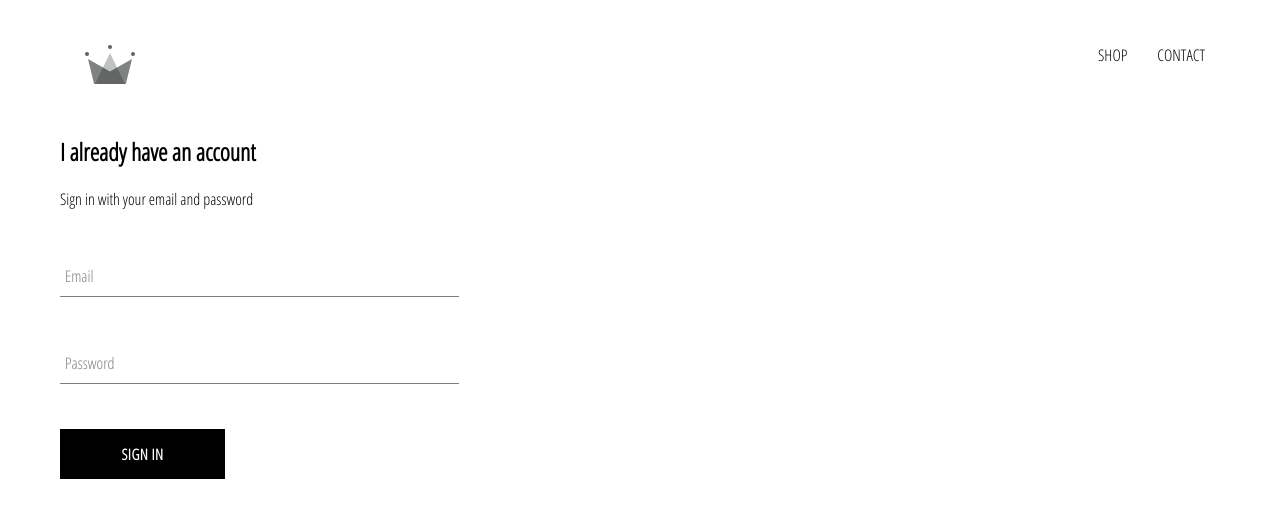
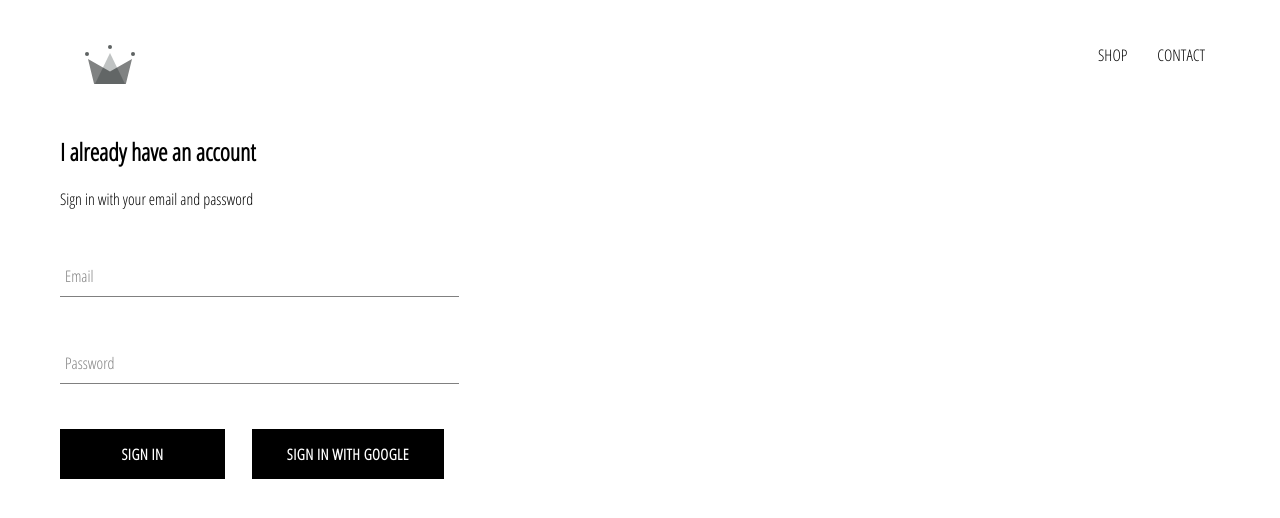
Before and after one commit to kpl8313/crwn-clothing, a React (Create React App) app: page /signin in a window 1280 px wide. Shown: the top 518 px of the page. Built offline with nearby package versions, Linux system fonts and the light colour scheme.

Commit message:
integrated firebase into application and added sign in with google

```diff
--- a/package.json
+++ b/package.json
@@ -6,6 +6,7 @@
     "@testing-library/jest-dom": "^5.11.4",
     "@testing-library/react": "^11.1.0",
     "@testing-library/user-event": "^12.1.10",
+    "firebase": "^8.3.0",
     "node-sass": "^5.0.0",
     "react": "^17.0.1",
     "react-dom": "^17.0.1",
--- a/src/components/sign-in/sign-in.component.jsx
+++ b/src/components/sign-in/sign-in.component.jsx
@@ -2,6 +2,9 @@ import React from 'react';
 
 import FormInput from '../form-input/form-input.component';
 import CustomButton from '../custom-button/customer-button.component';
+
+import { signInWithGoogle } from '../../firebase/firebase.utils';
+
 import './sign-in.styles.scss';
 
 class SignIn extends React.Component {
@@ -48,7 +51,12 @@ class SignIn extends React.Component {
                         label="Password"
                         handleChange={this.handleChange}/>
 
-                    <CustomButton type="submit"> Sign In </CustomButton>
+                    <div className='buttons'>
+                        <CustomButton type='submit'> Sign in </CustomButton>
+                        <CustomButton onClick={signInWithGoogle} isGoogleSignIn>
+                          Sign in with Google
+                        </CustomButton>
+                      </div>
                 </form>
             </div>
         )
--- a/src/components/sign-in/sign-in.styles.scss
+++ b/src/components/sign-in/sign-in.styles.scss
@@ -7,4 +7,9 @@
     .title {
         margin: 10px 0;
     }
+
+    .buttons {
+        display: flex;
+        justify-content: space-between;
+    }
 }
--- /dev/null
+++ b/src/firebase/firebase.utils.js
@@ -0,0 +1,25 @@
+import firebase from 'firebase/app';
+
+import 'firebase/firestore';
+import 'firebase/auth';
+
+const config = {
+    apiKey: "AIzaSyCfe2ewjrSYbNnc61i82KdtaYuhsEfEizI",
+    authDomain: "crwn-clothing-db-6e9f6.firebaseapp.com",
+    projectId: "crwn-clothing-db-6e9f6",
+    storageBucket: "crwn-clothing-db-6e9f6.appspot.com",
+    messagingSenderId: "758998831279",
+    appId: "1:758998831279:web:ea2b48b38366420004445a",
+    measurementId: "G-5KQ4WSQ2DC"
+};
+
+firebase.initializeApp(config);
+
+export const auth = firebase.auth();
+export const firestore = firebase.firestore();
+
+const provider = new firebase.auth.GithubAuthProvider();
+provider.setCustomParameters({ prompt: 'select_account'});
+export const signInWithGoogle = () => auth.signInWithPopup(provider);
+
+export default firebase;
```
Also changed, not shown: 1 other file (tests, documents, lock files or other folders).
